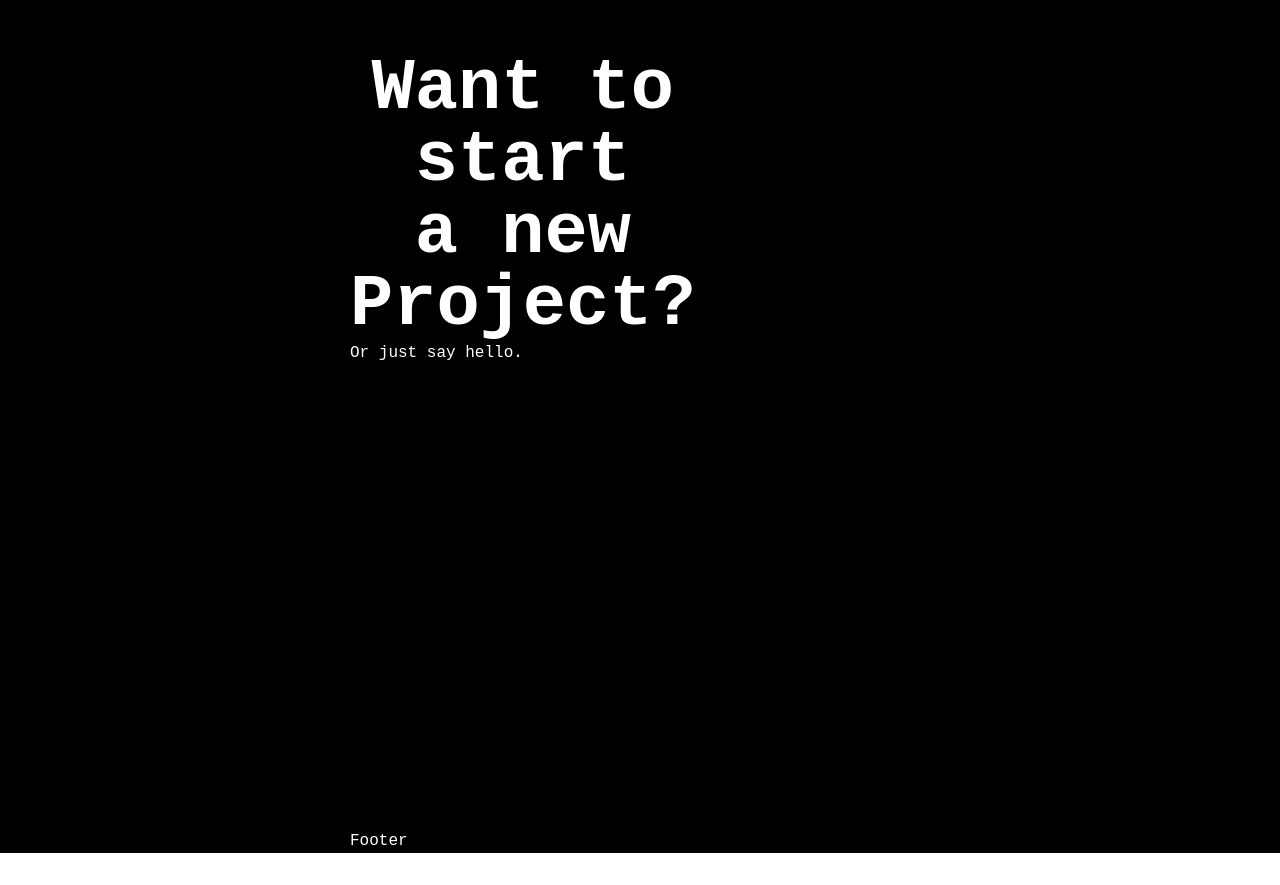
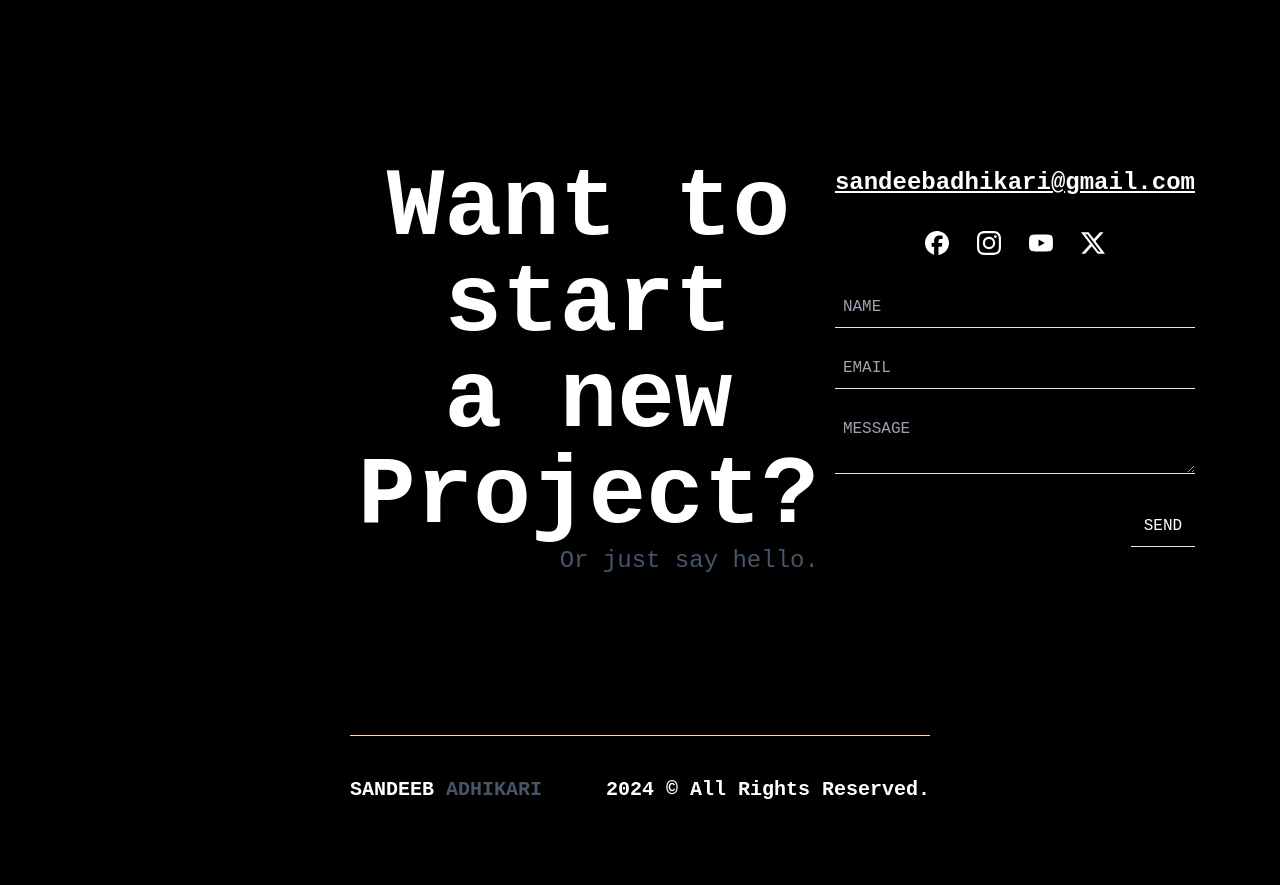
Before and after one commit to SandeebAdhikari/Project_Motion, a React (Vite) app: page / in a window 1280 px wide. Shown: the part 5440-6325 px from the top of the page. Before the commit the page ends 6293 px from the top, so only its background shows below. Built offline with nearby package versions, Linux system fonts and the light colour scheme.

Commit message:
footer and contact me

```diff
--- a/src/components/Footer.tsx
+++ b/src/components/Footer.tsx
@@ -1,5 +1,29 @@
+import { motion } from "framer-motion";
+import { fadeAnimation, slideAnimation } from "./animations/animations";
+
 const Footer = () => {
-  return <div>Footer</div>;
+  return (
+    <div className="mt-[150px] border-t border-orange-200  h-[150px]">
+      <div className="flex mt-10 justify-between w-full text-xl font-semibold">
+        <motion.h1
+          variants={slideAnimation("left")}
+          initial="initial"
+          whileInView="animate"
+          exit="exit"
+        >
+          SANDEEB <strong className="text-slate-600">ADHIKARI</strong>
+        </motion.h1>
+        <motion.h1
+          variants={slideAnimation("right")}
+          whileInView="animate"
+          initial="initial"
+          exit="exit"
+        >
+          2024 © All Rights Reserved.
+        </motion.h1>
+      </div>
+    </div>
+  );
 };
 
 export default Footer;
--- a/src/components/NavBar.tsx
+++ b/src/components/NavBar.tsx
@@ -44,7 +44,6 @@ const NavBar = () => {
           )}
         </div>
 
-        {/* Logo */}
         <div className="flex flex-grow justify-center ">
           {lastNameComplete && (
             <motion.div
--- /dev/null
+++ b/src/components/animations/FadeDown.tsx
@@ -0,0 +1,45 @@
+import { motion } from "framer-motion";
+
+const FadeDown = () => {
+  const FADE_DOWN_ANIMATION_VARIANTS = {
+    hidden: { opacity: 0, y: -10 },
+    show: { opacity: 1, y: 0, transition: { type: "spring" } },
+  };
+
+  return (
+    <motion.div
+      initial="hidden"
+      whileInView="show"
+      viewport={{ once: true, amount: 0.5 }}
+      variants={{
+        hidden: {},
+        show: {
+          transition: {
+            staggerChildren: 0.15,
+          },
+        },
+      }}
+    >
+      <motion.h1
+        className="text-center font-display text-4xl font-bold tracking-[-0.02em] drop-shadow-sm md:text-7xl md:leading-[5rem]"
+        variants={FADE_DOWN_ANIMATION_VARIANTS}
+      >
+        Fade Down
+      </motion.h1>
+      <motion.p
+        className="mt-6 text-center md:text-2xl"
+        variants={FADE_DOWN_ANIMATION_VARIANTS}
+      >
+        Animation Preview
+      </motion.p>
+      <motion.div
+        className="mx-auto mt-6 flex items-center justify-center space-x-5"
+        variants={FADE_DOWN_ANIMATION_VARIANTS}
+      >
+        If you&apos;re seeing this, thank you for trying my project out! - C.J.A
+      </motion.div>
+    </motion.div>
+  );
+};
+
+export default FadeDown;
--- a/src/components/contact/ContactCard.tsx
+++ b/src/components/contact/ContactCard.tsx
@@ -1,5 +1,82 @@
-const ContactCard = () => {
-  return <div></div>;
+import Instagram from "../../assets/icons/socials/instagram.svg";
+import YouTube from "../../assets/icons/socials/youtube.svg";
+import Twitter from "../../assets/icons/socials/x.svg";
+import Facebook from "../../assets/icons/socials/facebook.svg";
+import { motion } from "framer-motion";
+
+interface ContactCardProps {
+  email: string;
+}
+
+const ContactCard = ({ email }: ContactCardProps) => {
+  const icons = [Facebook, Instagram, YouTube, Twitter];
+  const FADE_DOWN = {
+    hidden: { opacity: 0, y: -10 },
+    show: { opacity: 1, y: 0, transition: { type: "spring" } },
+  };
+  return (
+    <motion.div
+      initial="hidden"
+      whileInView="show"
+      variants={{
+        hidden: {},
+        show: {
+          transition: {
+            staggerChildren: 0.15,
+          },
+        },
+      }}
+      className="flex flex-col items-center p-2 gap-8"
+    >
+      <motion.h1
+        variants={FADE_DOWN}
+        className="font-semibold text-2xl text-center underline hover:text-orange-200"
+      >
+        {email}
+      </motion.h1>
+      <motion.div variants={FADE_DOWN} className="flex items-center space-x-4">
+        {icons.map((Icon, index) => (
+          <motion.div
+            key={`icon-${index}`}
+            initial={{ opacity: 0, x: -20 }}
+            animate={{ opacity: 1, x: 0 }}
+            transition={{ delay: index * 0.2 }}
+          >
+            <img
+              src={Icon}
+              alt={`icon-${index}`}
+              className="h-6 w-9 hover:border-red-600 hover:scale-110 transition-transform duration-200"
+              style={{ filter: "invert(1)" }}
+            />
+          </motion.div>
+        ))}
+      </motion.div>
+      <div className="flex flex-col bg-black items-center gap-5 w-full">
+        <motion.input
+          variants={FADE_DOWN}
+          type="text"
+          placeholder="NAME"
+          className="border-b p-2 w-full bg-black"
+        />
+        <motion.input
+          variants={FADE_DOWN}
+          type="email"
+          placeholder="EMAIL"
+          className="border-b p-2 w-full bg-black"
+        />
+        <motion.textarea
+          variants={FADE_DOWN}
+          placeholder="MESSAGE"
+          className="border-b p-2 w-full  bg-black"
+        />
+      </div>
+      <motion.div variants={FADE_DOWN} className=" flex justify-end w-full">
+        <button className="border-b p-2 w-16  hover:border hover:border-orange-200">
+          SEND
+        </button>
+      </motion.div>
+    </motion.div>
+  );
 };
 
 export default ContactCard;
--- a/src/components/contact/ContactMe.tsx
+++ b/src/components/contact/ContactMe.tsx
@@ -1,21 +1,27 @@
-import { motion } from "framer-motion";
 import FadeRight from "../animations/FadeRight";
 import { useDebounceValue } from "../../hooks/useDebounceValue";
 import { useScreenBreakpoint } from "../../hooks/useScreenBreakpoint";
+import ContactCard from "./ContactCard";
 
 const ContactMe = () => {
   const isMobile = useScreenBreakpoint(640);
   const isMobileDebonced = useDebounceValue(isMobile, 600);
+  const email = "sandeebadhikari@gmail.com";
   return (
-    <motion.div className="flex w-full min-h-screen">
-      <FadeRight duration={0.4} delay={0.1} whileInView={!isMobileDebonced}>
-        <motion.h1 className="text-7xl  font-bold text-center mt-6">
-          Want to <br /> start <br /> a new <br />
-          Project?
-        </motion.h1>
-        <motion.p>Or just say hello.</motion.p>
-      </FadeRight>
-    </motion.div>
+    <div className="mt-[100px] flex w-full justify-between items-center h-[900px]]">
+      <div className="flex p-2 ">
+        <FadeRight duration={1} whileInView={!isMobileDebonced}>
+          <h1 className="text-8xl  font-bold text-center mt-6">
+            Want to <br /> start <br /> a new <br />
+            Project?
+          </h1>
+          <p className="flex justify-end text-2xl text-slate-600">
+            Or just say hello.
+          </p>
+        </FadeRight>
+      </div>
+      <ContactCard email={email} />
+    </div>
   );
 };
 
```
